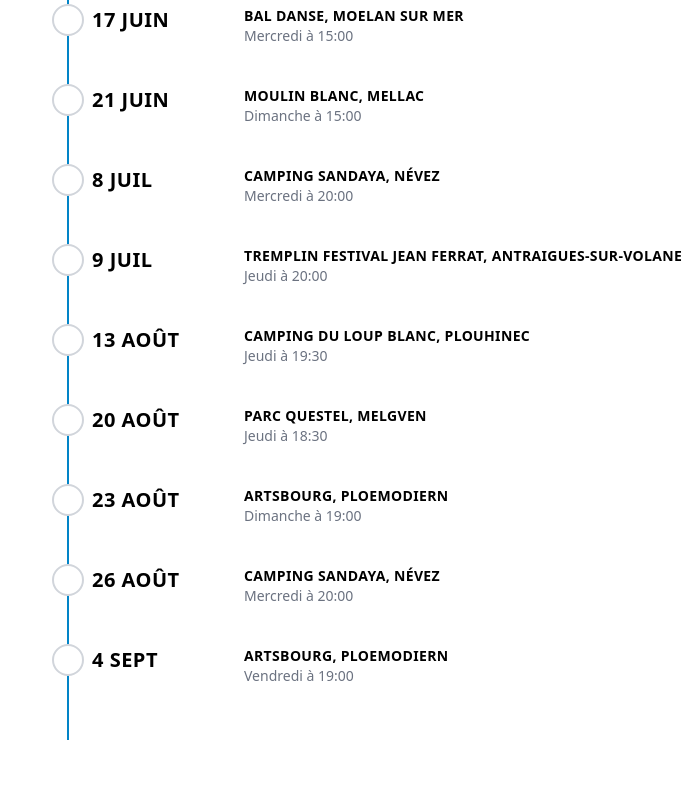
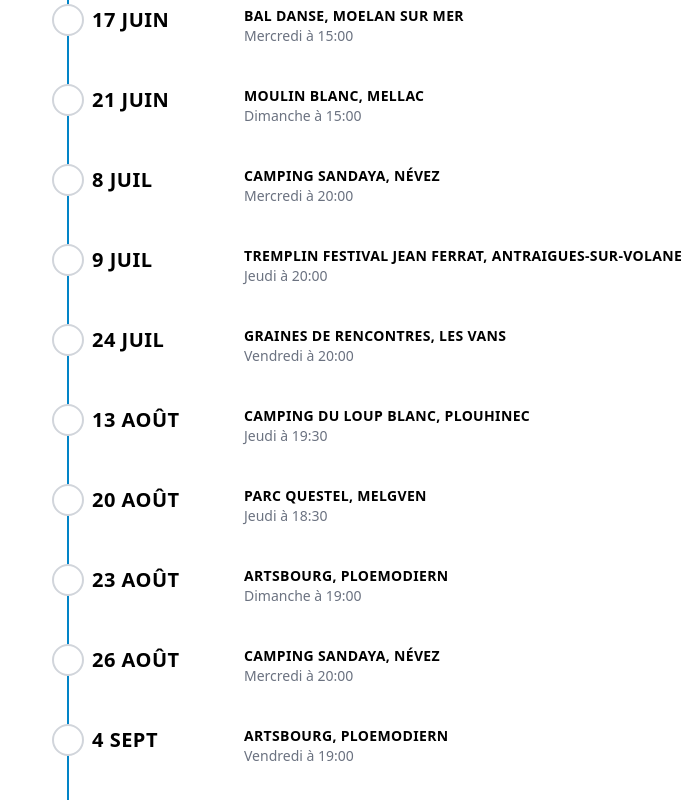
Before and after one commit to AlexandreKempf/en-tete-a-texte, a SvelteKit app: page /concerts in a window 1280 px wide. Shown: the part 3346-4146 px from the top of the page, without its empty margins (588-1280 px from the left). Before the commit the page ends 4086 px from the top, so only its background shows below. Built offline with nearby package versions, Linux system fonts and the light colour scheme.

Commit message:
Update concerts.js

```diff
--- a/src/routes/concerts.js
+++ b/src/routes/concerts.js
@@ -616,6 +616,10 @@ export const concerts = [
         date: new Date(2026, 6, 9, 20, 0),
         place: 'Tremplin Festival Jean Ferrat, Antraigues-sur-Volane'
     },
+     {
+        date: new Date(2026, 6, 24, 20, 0),
+        place: 'Graines de Rencontres, Les Vans'
+    },
       {
         date: new Date(2026, 7, 13, 19, 30),
         place: 'Camping du Loup Blanc, Plouhinec'
```
